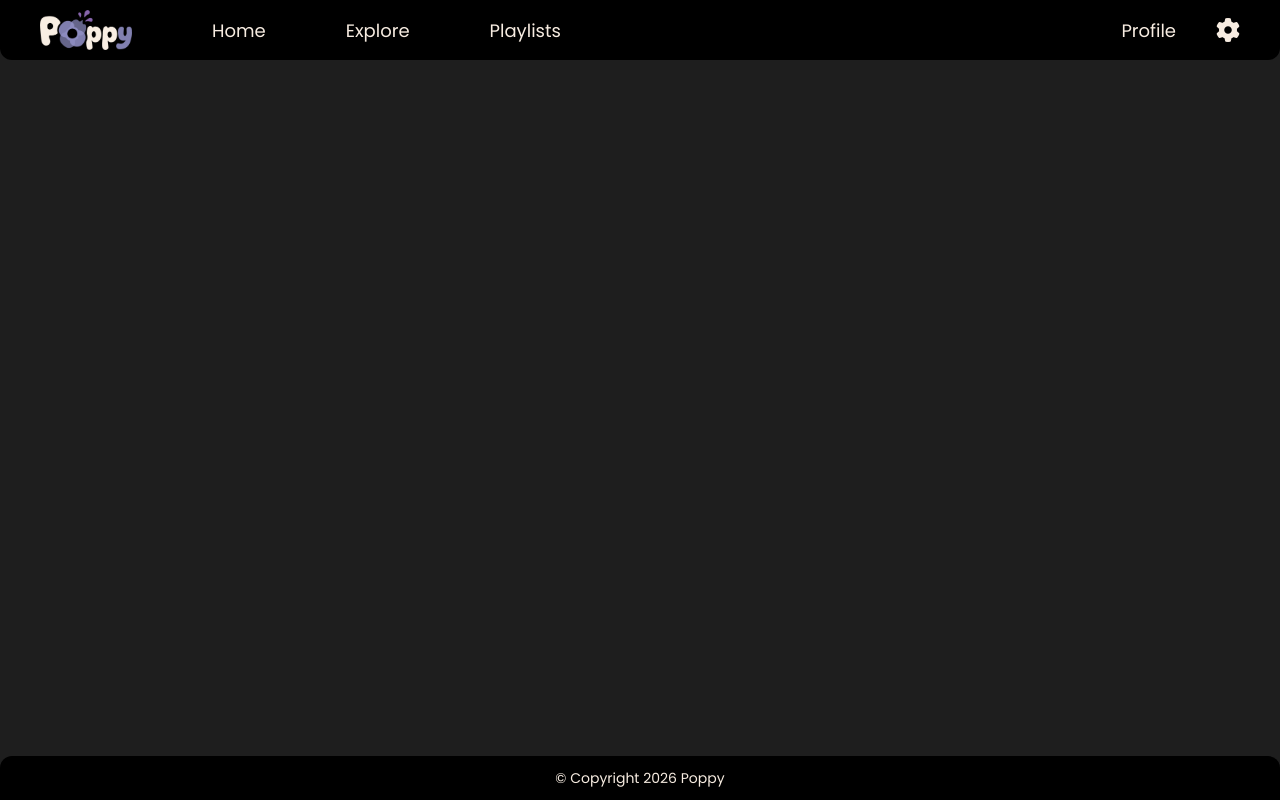
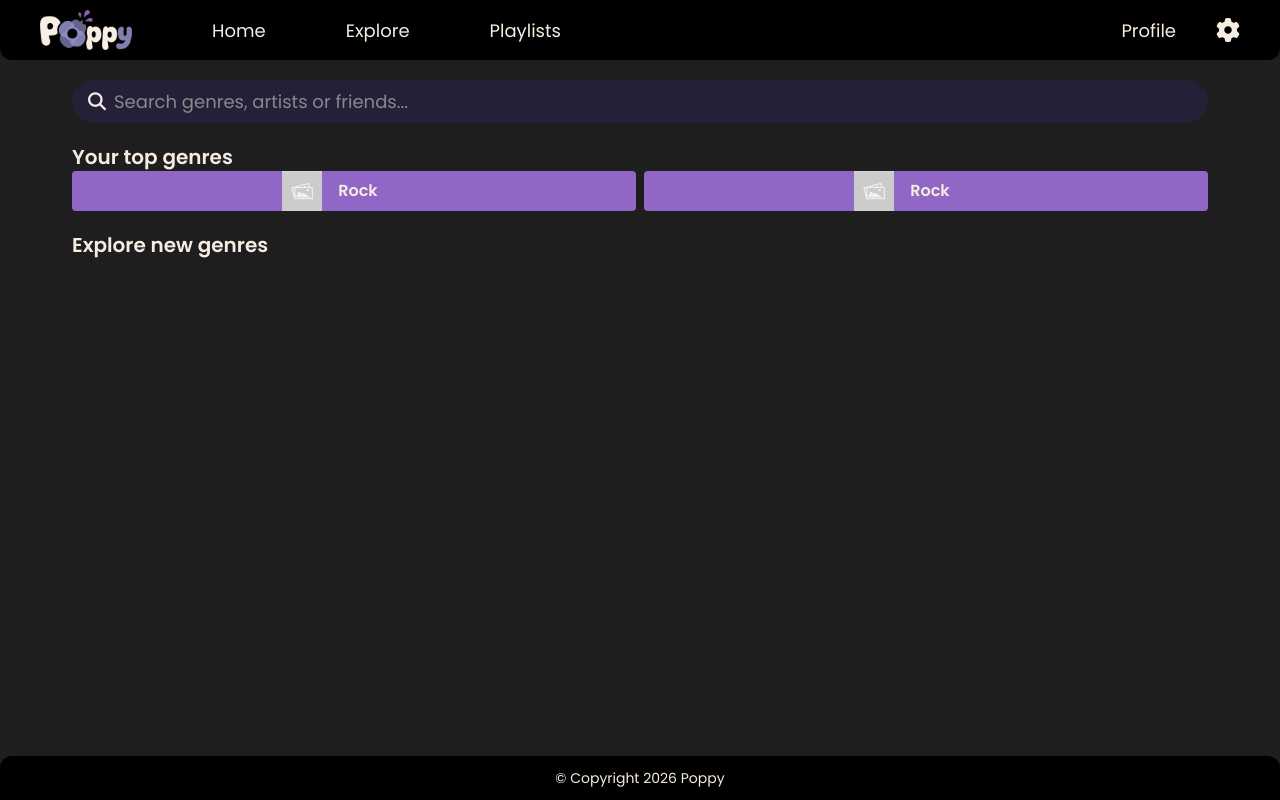
Before and after one commit to semvde/Poppy-Front_end, a React (Vite) app: page /app/explore in a window 1280 px wide. Built offline with nearby package versions, Linux system fonts and the light colour scheme.

Commit message:
"Your top genres done"

```diff
--- a/src/pages/app/Explore.jsx
+++ b/src/pages/app/Explore.jsx
@@ -1,9 +1,58 @@
+import Button from "../../components/Button.jsx";
+
 function Explore() {
     return (
         <>
+            <section className="p-5 space-y-5">
+
+                <div className="flex items-center gap-2 bg-body-light rounded-4xl px-4 py-2">
+                    <i className="fa-solid fa-magnifying-glass"></i>
+
+                    <input
+                        type="text"
+                        placeholder="Search genres, artists or friends..."
+                        className="w-full bg-transparent outline-none"
+                    />
+                </div>
+
+            </section>
+
+            <section className="px-5 pb-5 space-y-3">
+                <h1 className="text-xl! font-bold">
+                    Your top genres
+                </h1>
+
+                <div className="grid grid-cols-2 gap-2">
+                    <Button as="link" className="h-10 w-10 flex items-center pl-0 rounded!">
+                        <img src="/placeholder.jpg" alt="" className="h-10 w-10 object-cover"/>
+                        <span className="px-4 font-semibold">
+                            Rock
+                        </span>
+                    </Button>
+
+                    <Button as="link" className="h-10 w-10 flex items-center pl-0 rounded!">
+                        <img src="/placeholder.jpg" alt="" className="h-10 w-10 object-cover"/>
+                        <span className="px-4 font-semibold">
+                            Rock
+                        </span>
+                    </Button>
+
+                </div>
+            </section>
+
+            <section className="px-5 pb-5 space-y-3">
+                <h2 className="text-xl! font-bold">
+                    Explore new genres
+                </h2>
+
+                <div className="grid grid-cols-2 gap-2">
+
+                </div>
+            </section>
+
 
         </>
-    )
+    );
 }
 
 export default Explore;
```
